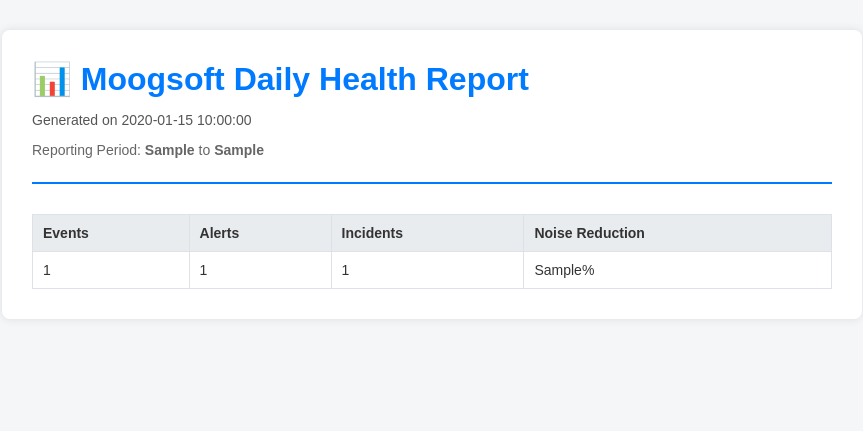
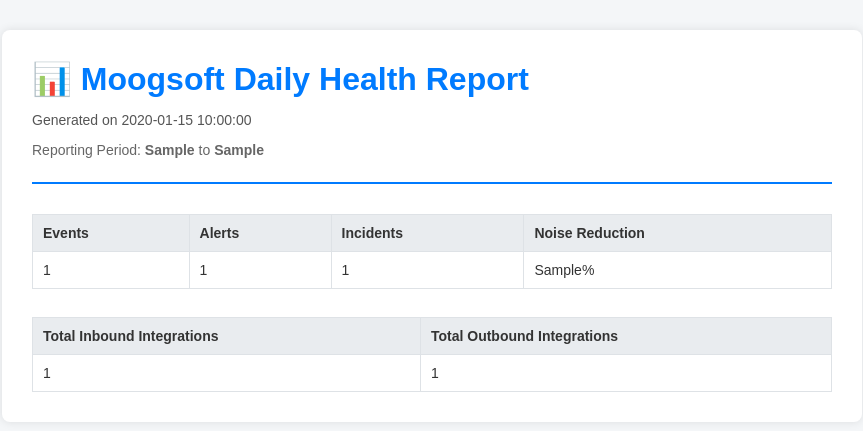
Before and after one commit to rohith-gunti/reporting-moogsoft, a Python web app: template templates/health_check.html in a window 1280 px wide. Shown: the top 431 px of the page, without its empty margins (208-1071 px from the left). Run offline with Jinja, Linux system fonts and the light colour scheme; the template is opened without the code that fills it: most values are stand-ins (such as "Sample title", 1, 10 or a date in 2020).

Commit message:
Update health_check.html inbound/outbound

```diff
--- a/templates/health_check.html
+++ b/templates/health_check.html
@@ -84,4 +84,15 @@
                     <td>{{ noise_reduction }}%</td>
                 </tr>
             </table>
+            <br>
+            <table>
+                <tr>
+                    <th>Total Inbound Integrations</th>
+                    <th>Total Outbound Integrations</th>
+                </tr>
+                <tr>
+                    <td>{{ inbound_integrations_count }}</td>
+                    <td>{{ outbound_integrations_count }}</td>
+                </tr>
+            </table>
         </div>
```
